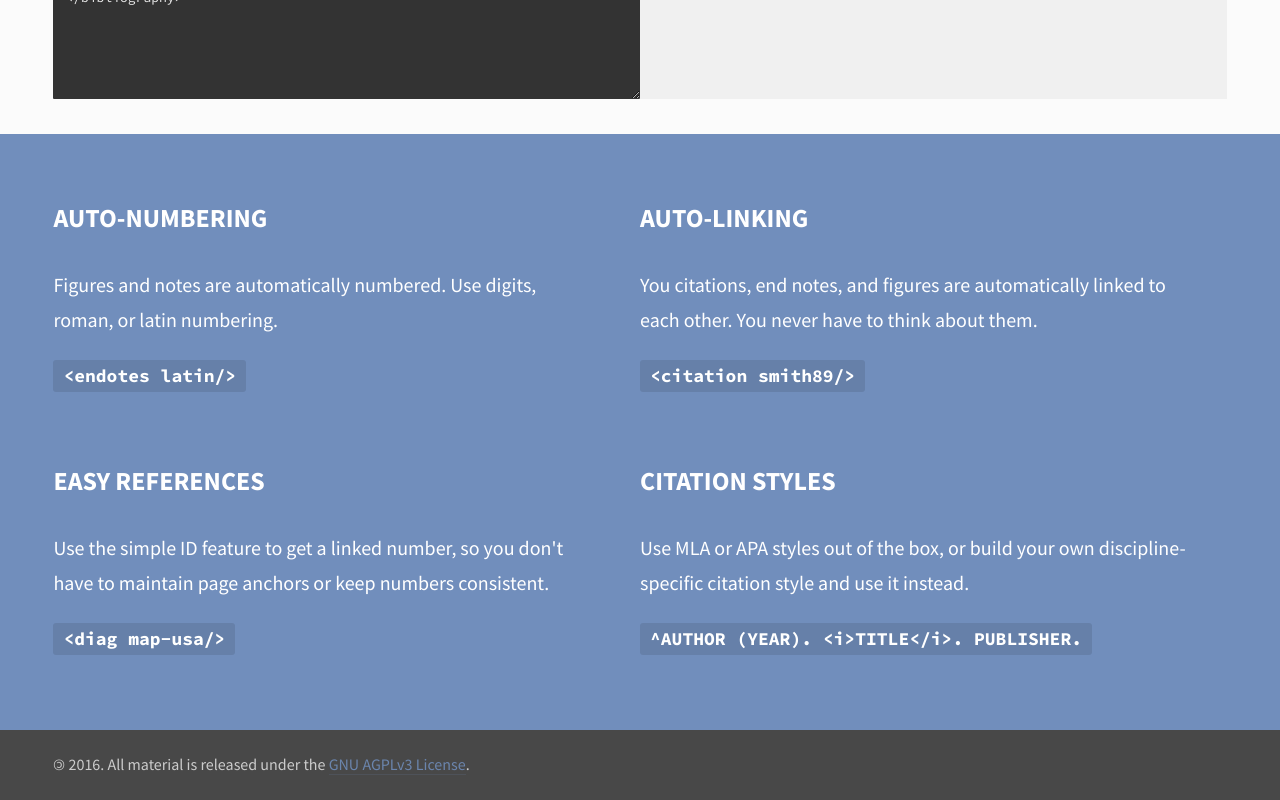
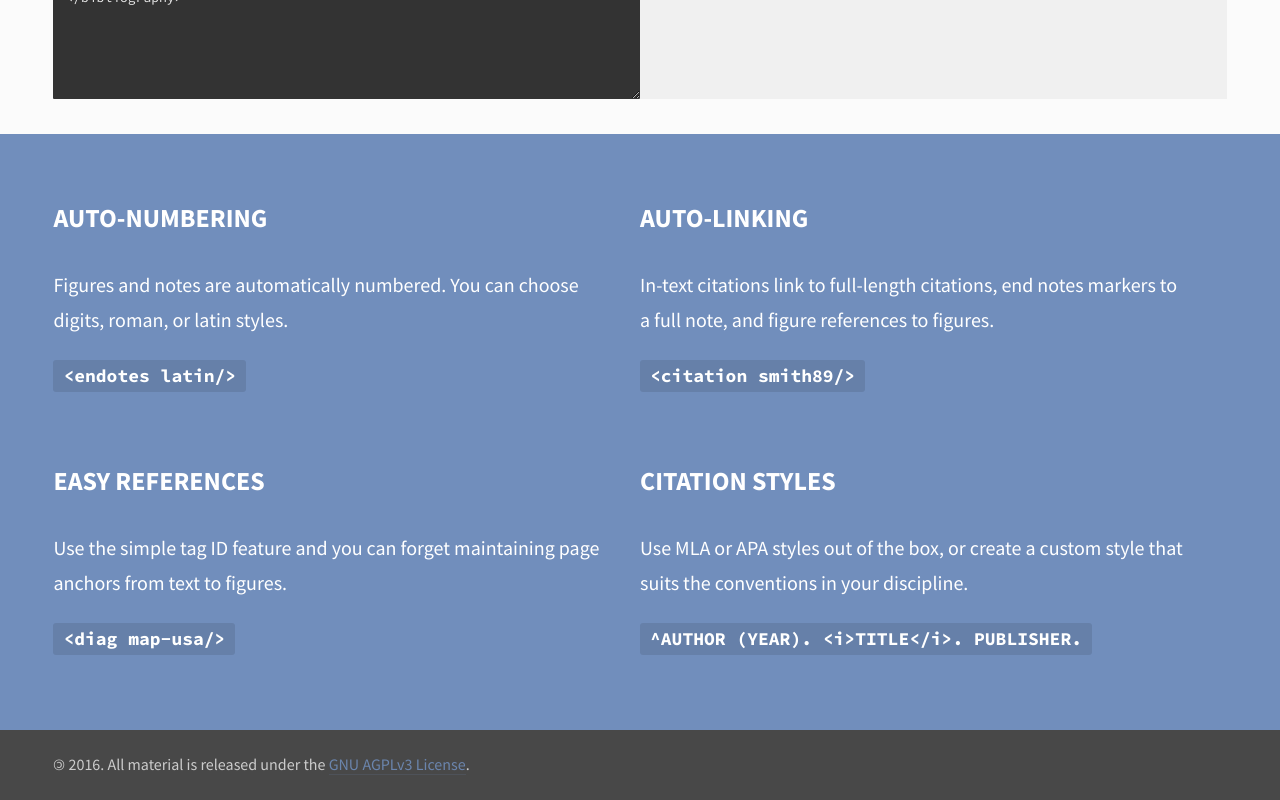
Before and after one commit to weathergard/labcoat, a plain HTML site: page index.html in a window 1280 px wide. Shown: the part 1117-1917 px from the top of the page. Drawn offline with nearby package versions, Linux system fonts and the light colour scheme; a script that the page names is missing.

Commit message:
Typos, revisions

```diff
--- a/index.html
+++ b/index.html
@@ -35,14 +35,14 @@
 
 <!-- ======================================================================= -->
 <textarea class="editor" spellcheck="false"><diagram fsa>
-  <img src="http://placehold.it/650x100">
+  <img src="https://placehold.it/650x100">
   <diagcaption>Text in here</diagcaption>
 </diagram>
 
 Cf. Fig. <diag fsa/> above (<citation chomsky57/>).<endnote>Notes are linked.</endnote>
 
 <h4>Notes</h4>
-<endnotes />
+<endnotes/>
 
 <h4>References</h4>
 <bibliography>
@@ -69,8 +69,8 @@ Cf. Fig. <diag fsa/> above (<citation chomsky57/>).<endnote>Notes are linked.</e
       <div class="feature">
         <h3>Auto-numbering</h3>
         <p>
-          Figures and notes are automatically numbered. Use digits, roman, or
-          latin numbering.
+          Figures and notes are automatically numbered. You can choose digits,
+          roman, or latin styles.
         </p>
         <code>
           &lt;endotes latin/>
@@ -78,8 +78,8 @@ Cf. Fig. <diag fsa/> above (<citation chomsky57/>).<endnote>Notes are linked.</e
       </div>
       <div class="feature">
         <h3>Auto-linking</h3>
-        <p>You citations, end notes, and figures are automatically linked to
-          each other. You never have to think about them.</p>
+        <p>In-text citations link to full-length citations, end notes markers
+          to a full note, and figure references to figures.</p>
         <code>
           &lt;citation smith89/>
         </code>
@@ -87,8 +87,8 @@ Cf. Fig. <diag fsa/> above (<citation chomsky57/>).<endnote>Notes are linked.</e
       <hr>
       <div class="feature">
         <h3>Easy references</h3>
-        <p>Use the simple ID feature to get a linked number, so you
-          don't have to maintain page anchors or keep numbers consistent.
+        <p>Use the simple tag ID feature and you can forget maintaining page
+          anchors from text to figures.
         </p>
         <code>
           &lt;diag map-usa/>
@@ -96,8 +96,8 @@ Cf. Fig. <diag fsa/> above (<citation chomsky57/>).<endnote>Notes are linked.</e
       </div>
       <div class="feature">
         <h3>Citation styles</h3>
-        <p>Use MLA or APA styles out of the box, or build your own
-          discipline-specific citation style and use it instead.</p>
+        <p>Use MLA or APA styles out of the box, or create a custom style that
+          suits the conventions in your discipline.</p>
         <code>
           ^AUTHOR (YEAR). &lt;i>TITLE&lt;/i>. PUBLISHER.
         </code>
```
